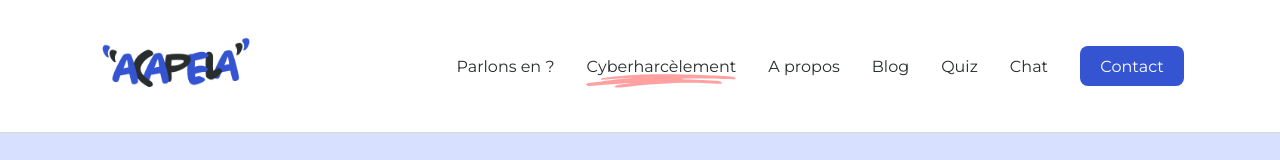
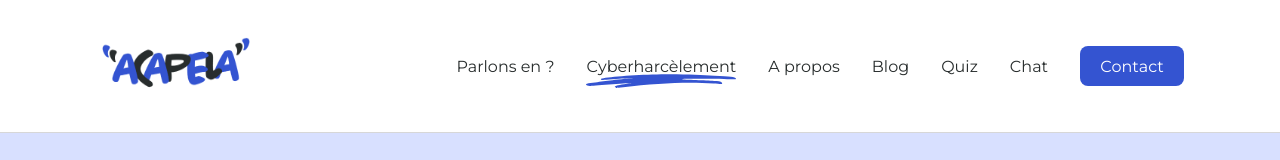
Before and after one commit to matheoftne/acapella, a Vue app: page / in a window 1280 px wide. Shown: the top 160 px of the page. Built offline with nearby package versions, Linux system fonts and the light colour scheme.

Commit message:
fixed header nav hover and active effect

```diff
--- a/src/components/Header.vue
+++ b/src/components/Header.vue
@@ -66,7 +66,7 @@
         z-index: -5;
         width: 100%;
         height: 30px;
-        background-image: url('/red-splash-underline.svg');
+        background-image: url('/blue-splash-underline.svg');
         background-size: 100% 100%;
         background-repeat: no-repeat;
 
```
Also changed, not shown: public/blue-splash-underline.svg (added).
